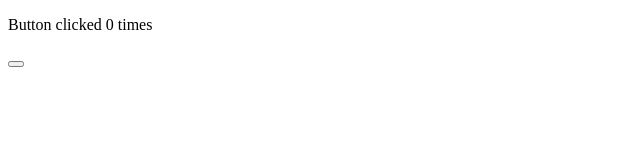
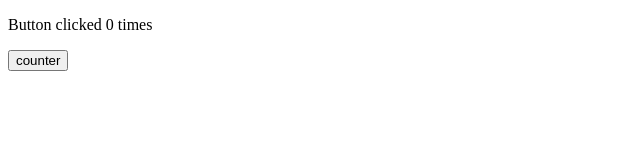
Before and after one commit to acciojob/button-counter-shadabibrahim, a React app: page / in a window 1280 px wide. Shown: the top 160 px of the page, without its empty margins (0-640 px from the left). Built offline with nearby package versions, Linux system fonts and the light colour scheme.

Commit message:
submitting code-Tue Jun 13 2023 18:57:02 GMT+0530 (India Standard Time)

```diff
--- a/src/components/App.js
+++ b/src/components/App.js
@@ -11,7 +11,7 @@ const App = () => {
     <div>
         {/* Do not remove the main div */}
         <p>Button clicked {data} times</p>
-        <button onClick={updateData}></button>
+        <button onClick={updateData}>counter</button>
     </div>
   )
 }
```
Also changed, not shown: 1 other file (tests, documents, lock files or other folders).
